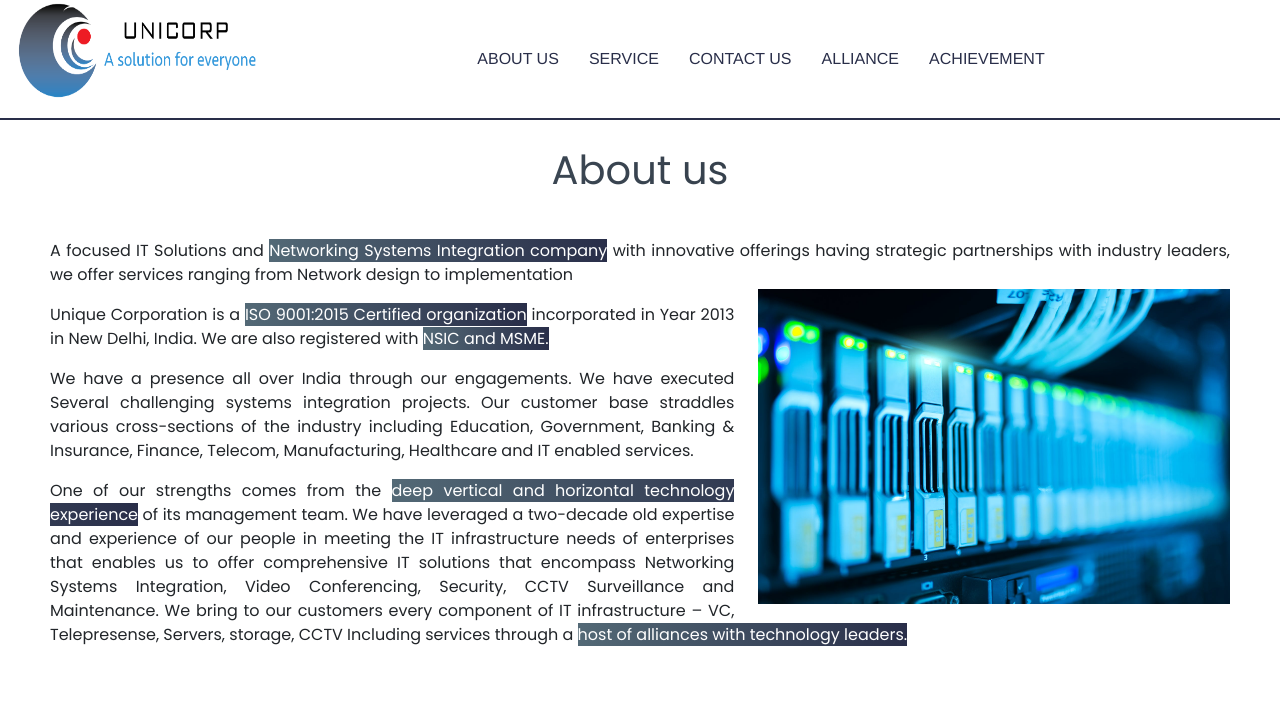
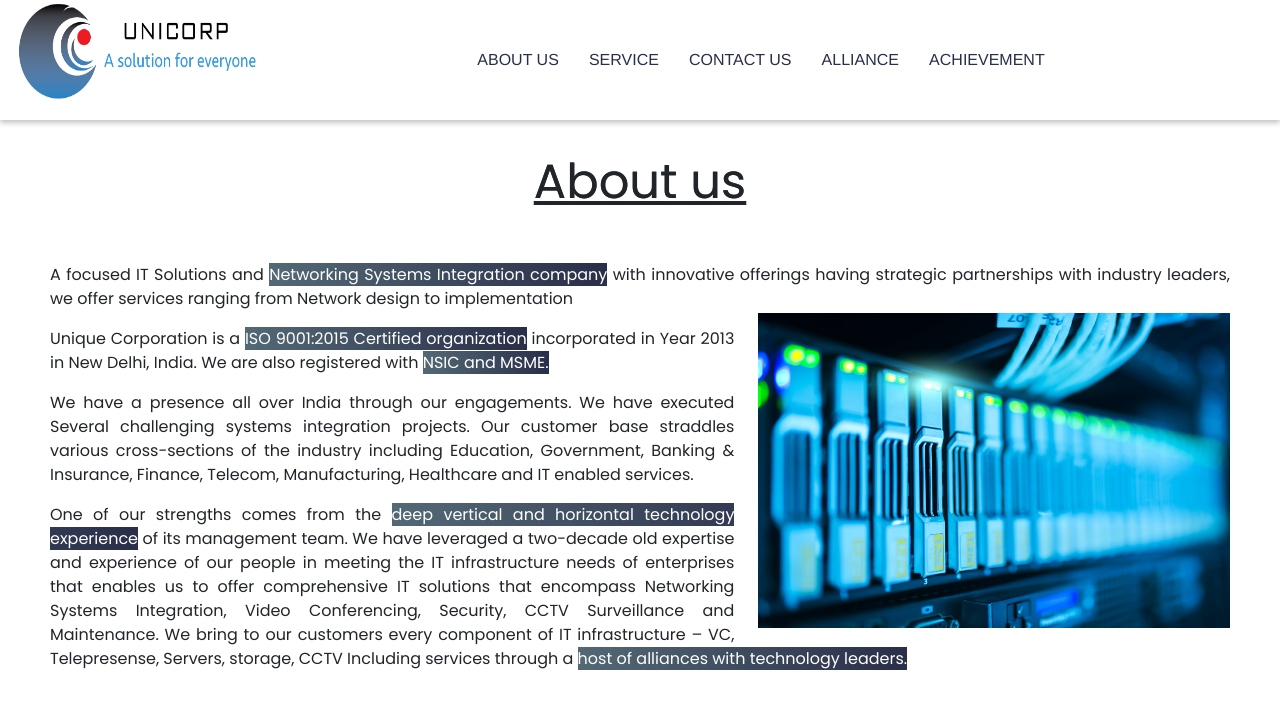
Before and after one commit to FRedRick97/ucorp, a plain HTML site: page index.html in a window 1280 px wide. Drawn offline with Linux system fonts and the light colour scheme.

Commit message:
first block updated

```diff
--- a/css/style.css
+++ b/css/style.css
@@ -49,7 +49,10 @@ header {
     height: 15%;
     font-family: Helvetica, Arial, "Lucida Grande", sans-serif;
     font-weight: 400;
-    border-bottom: 2px solid #292e49;
+    /* border-bottom: 2px solid #292e49; */
+    -webkit-box-shadow: 0 3px 5px rgba(57, 63, 72, 0.3);
+    -moz-box-shadow: 0 3px 5px rgba(57, 63, 72, 0.3);
+    box-shadow: 0 3px 5px rgba(57, 63, 72, 0.3);
 }
 
 nav {
@@ -99,29 +102,9 @@ ul {
 }
 
 .highlight {
-    /* background-color: black; */
-    background: linear-gradient(to right, #536976, #292e49); /* W3C, IE 10+/ Edge, Firefox 16+, Chrome 26+, Opera 12+, Safari 7+ */
+    background: linear-gradient(to right, #536976, #292e49);
     color: white;
 }
-/*
-.navLink::after {
-    content: "";
-    background: #0094DE;
-    display: inline-block;
-    position: absolute;
-    bottom: 0;
-    left: 0;
-    height: 0%;
-    width: 100%;
-    transition: all .4s;
-}
-
-.navLink:hover::after, .navLink:focus::after {
-	width: 100%;
-    height: 100%;
-    opacity:0.5;
-} */
-
 .navLink:hover {
     color: black;
 }
@@ -148,14 +131,12 @@ img {
     text-decoration: underline;
     background: linear-gradient(to right, #485563, #29323c);
     -webkit-background-clip: text;
-    -webkit-text-fill-color: transparent;
-
-    /* background-color: #0094DE; */
-    /* color: white; */
+    font-size: 3em;
 }
 
 .heading {
     margin: 2% 0;
+    position: relative;
 }
 
 .content {
@@ -232,7 +213,7 @@ img {
 }
 
 .first-block::before {
-    content: " ";
+    content: '';
     height: 50px;
     width: 0;
     float: left;
--- a/index.html
+++ b/index.html
@@ -57,7 +57,7 @@
         </nav>
     </header>
     <div class="heading">
-        <h1 class="topic">About us</h1>
+        <p class="topic">About us</p>
     </div>
     <div class="content">
         <div class="first-block">
```
